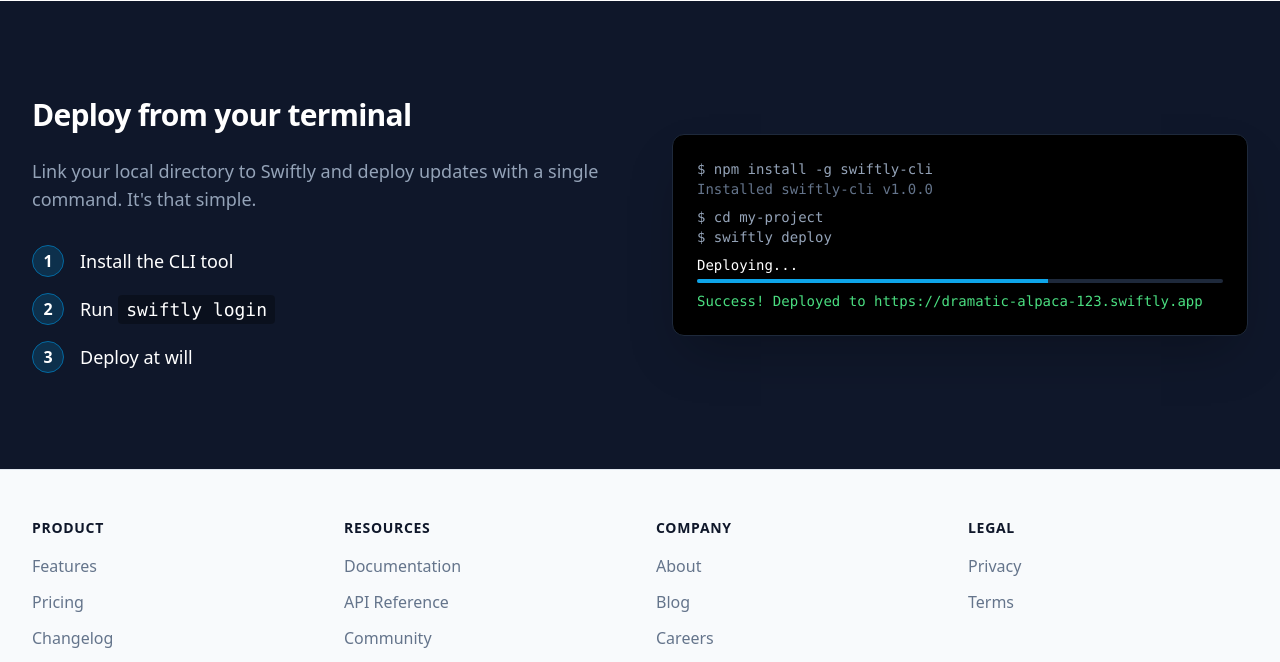
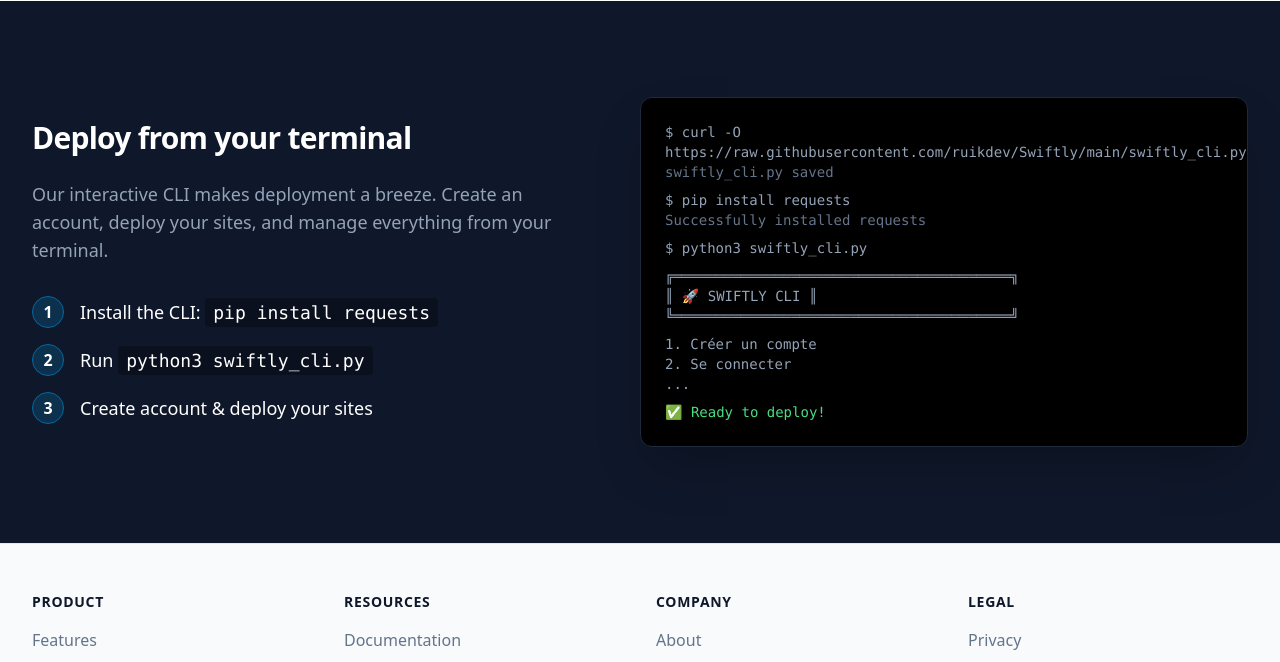
Before and after one commit to ruikdev/Swiftly, a Flask app: page / in a window 1280 px wide. Shown: the part 1554-2216 px from the top of the page. Run offline with Flask 3, Linux system fonts and the light colour scheme; some libraries are stand-ins or nearby versions.

Commit message:
Revise CLI deployment instructions for clarity and interactivity; update command examples and add account creation steps

```diff
--- a/templates/base.html
+++ b/templates/base.html
@@ -152,36 +152,39 @@
                 <div class="lg:w-1/2">
                     <h2 class="text-3xl font-bold tracking-tight mb-6">Deploy from your terminal</h2>
                     <p class="text-slate-400 text-lg mb-8">
-                        Link your local directory to Swiftly and deploy updates with a single command. It's that simple.
+                        Our interactive CLI makes deployment a breeze. Create an account, deploy your sites, and manage everything from your terminal.
                     </p>
                     <div class="flex flex-col gap-4">
                         <div class="flex items-center gap-4">
                             <div class="w-8 h-8 rounded-full bg-brand-900/50 flex items-center justify-center text-brand-400 font-bold border border-brand-700">1</div>
-                            <span class="text-lg">Install the CLI tool</span>
+                            <span class="text-lg">Install the CLI: <code class="bg-black/30 px-2 py-1 rounded text-brand-300 font-mono">pip install requests</code></span>
                         </div>
                         <div class="flex items-center gap-4">
                             <div class="w-8 h-8 rounded-full bg-brand-900/50 flex items-center justify-center text-brand-400 font-bold border border-brand-700">2</div>
-                            <span class="text-lg">Run <code class="bg-black/30 px-2 py-1 rounded text-brand-300 font-mono">swiftly login</code></span>
+                            <span class="text-lg">Run <code class="bg-black/30 px-2 py-1 rounded text-brand-300 font-mono">python3 swiftly_cli.py</code></span>
                         </div>
                         <div class="flex items-center gap-4">
                             <div class="w-8 h-8 rounded-full bg-brand-900/50 flex items-center justify-center text-brand-400 font-bold border border-brand-700">3</div>
-                            <span class="text-lg">Deploy at will</span>
+                            <span class="text-lg">Create account & deploy your sites</span>
                         </div>
                     </div>
                 </div>
                 <!-- Terminal Demo -->
                 <div class="lg:w-1/2 w-full">
                     <div class="bg-black rounded-xl p-6 shadow-2xl font-mono text-sm border border-slate-800">
-                        <p class="text-slate-400">$ npm install -g swiftly-cli</p>
-                        <p class="text-slate-500 mb-2">Installed swiftly-cli v1.0.0</p>
+                        <p class="text-slate-400">$ curl -O https://raw.githubusercontent.com/ruikdev/Swiftly/main/swiftly_cli.py</p>
+                        <p class="text-slate-500">swiftly_cli.py saved</p>
+                        <p class="text-slate-400 mt-2">$ pip install requests</p>
+                        <p class="text-slate-500 mb-2">Successfully installed requests</p>
 
-                        <p class="text-slate-400">$ cd my-project</p>
-                        <p class="text-slate-400">$ swiftly deploy</p>
-                        <p class="text-brand-400 mt-2">Deploying...</p>
-                        <div class="w-full bg-slate-800 h-1 mt-1 mb-2 rounded-full overflow-hidden">
-                            <div class="bg-brand-500 h-full w-2/3"></div>
-                        </div>
-                        <p class="text-green-400">Success! Deployed to https://dramatic-alpaca-123.swiftly.app</p>
+                        <p class="text-slate-400">$ python3 swiftly_cli.py</p>
+                        <p class="text-slate-400 mt-2">╔════════════════════════════════════════╗</p>
+                        <p class="text-slate-400">║        🚀 SWIFTLY CLI                  ║</p>
+                        <p class="text-slate-400">╚════════════════════════════════════════╝</p>
+                        <p class="text-slate-400 mt-2">1. Créer un compte</p>
+                        <p class="text-slate-400">2. Se connecter</p>
+                        <p class="text-slate-400">...</p>
+                        <p class="text-green-400 mt-2">✅ Ready to deploy!</p>
                     </div>
                 </div>
             </div>
```
